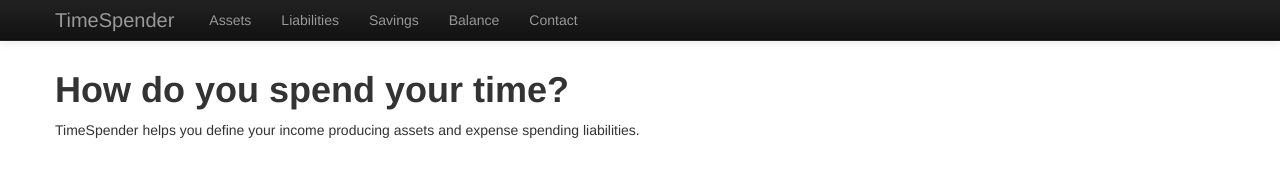
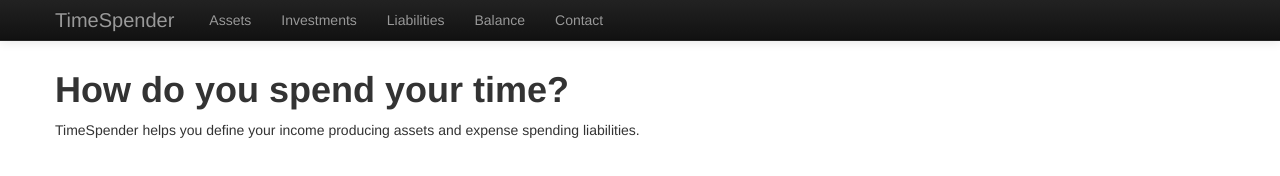
Before and after one commit to richard-flosi/TimeSpender, a plain HTML site: page index.html in a window 1280 px wide. Drawn offline with Linux system fonts and the light colour scheme.

Commit message:
savings -> investments

```diff
--- a/index.html
+++ b/index.html
@@ -28,8 +28,8 @@
                     <a class="brand" href="#/home">TimeSpender</a>
                     <ul class="nav">
                         <li><a href="#/assets">Assets</a></li>
+                        <li><a href="#/investments">Investments</a></li>
                         <li><a href="#/liabilities">Liabilities</a></li>
-                        <li><a href="#/savings">Savings</a></li>
                         <li><a href="#/balance">Balance</a></li>
                         <li><a href="#/contact">Contact</a></li>
                     </ul>
```
